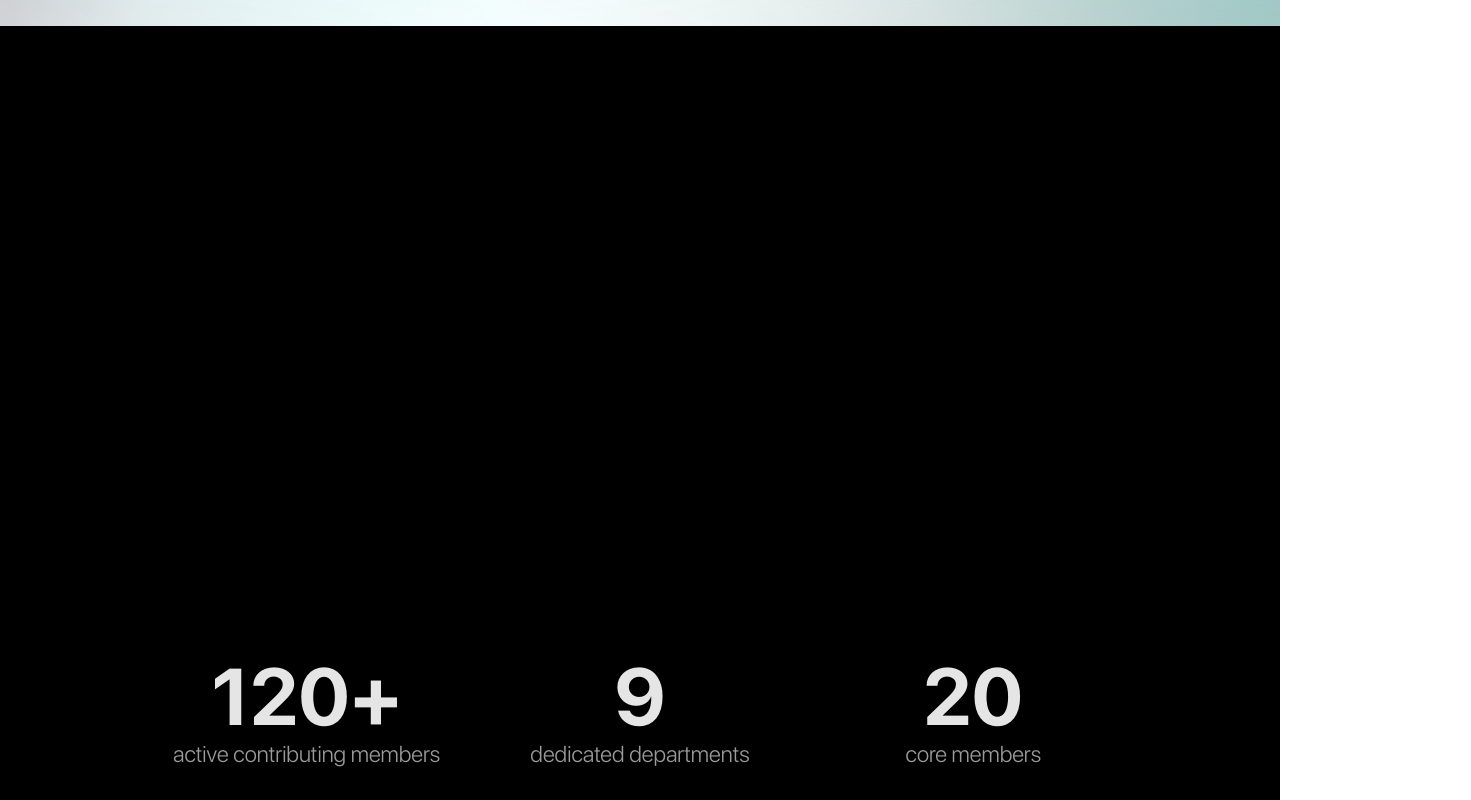
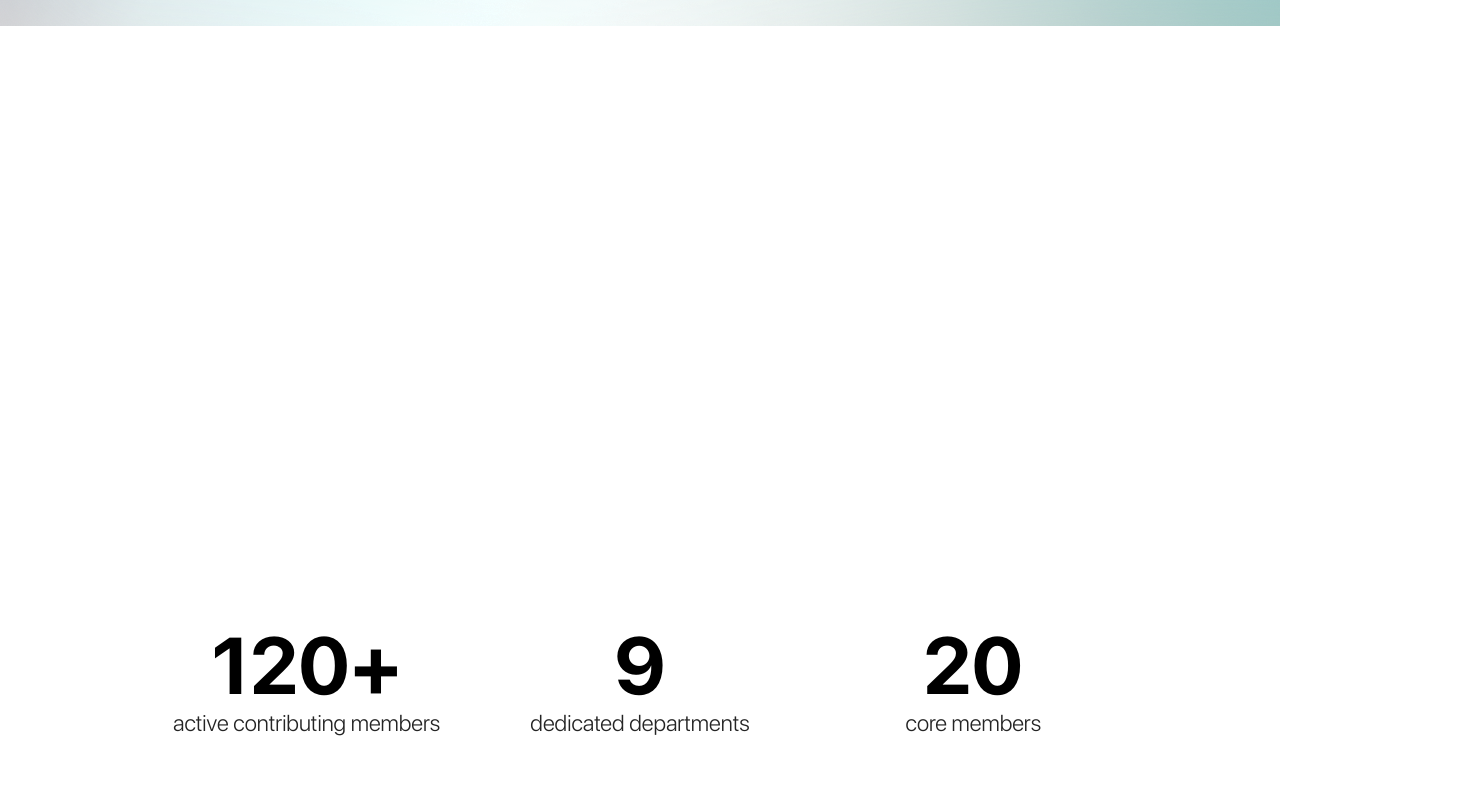
Before and after one commit to JazzBlaze/mic_webs, a React (Create React App) app: page / in a window 1280 px wide. Shown: the part 720-1520 px from the top of the page, 1471 px wide, since content can reach past the window. Built offline with nearby package versions, Linux system fonts and the light colour scheme.

Commit message:
updated intro and stats block.

```diff
--- a/src/components/Intro.css
+++ b/src/components/Intro.css
@@ -1,5 +1,5 @@
 .intro {
-  background-color: rgb(0, 0, 0);
+  background-color: rgb(255, 255, 255);
   padding-left: 20px;
   padding-right: 20px;
   padding-top: 100px;
@@ -16,38 +16,53 @@
   grid-template-areas:
     "intro-h1 intro-img"
     "intro-desc intro-desc";
+  justify-items: center;
 }
 
 .intro-h1 {
   grid-area: intro-h1;
-  color: rgb(229, 229, 229);
-  margin-top: 50px;
-  margin-left: 20px;
+  color: black;
+  margin-top: 10px;
+  margin-left: 50px;
 }
 
 .intro-img {
   grid-area: intro-img;
-  scale: 1.5;
   margin-left: 50px;
+  width: 30.0rem;
+  height: 29.05rem;
 }
 .intro-desc {
   grid-area: intro-desc;
-  color: rgb(155, 155, 155);
+  color: rgb(36, 36, 36);
   text-align: center;
   margin-left: 150px;
   margin-right: 150px;
   margin-top: 50px;
 }
-@media screen and (max-width: 900px) {
+@media screen and (max-width: 1016px) {
   .intro-img {
-    margin-left: 0;
+    margin-left: 50px;
+    width: 25.0rem;
+    height: 24.208rem;
+
   }
   .intro-h1 {
+    margin-top: 20px;
     margin-left: 60px;
   }
 }
 
-@media screen and (max-width: 560px) {
+
+@media screen and (max-width: 784px) {
+  .intro-h1 {
+    margin-top: 0px;
+    margin-left: 60px;
+  }
+
+}
+
+@media screen and (max-width: 700px) {
   .intro-container {
     display: grid;
     grid-template-columns: 1fr;
@@ -63,17 +78,18 @@
   .intro-h1 {
     margin-top: 20px;
     margin-left: 20px;
+    text-align: center;
+    padding-bottom: 60px;
   }
 
   .intro-desc {
     text-align: center;
     margin-left: 25px;
     margin-right: 25px;
-    margin-top: 20px;
+    margin-top: 40px;
   }
 
   .intro-img {
-    scale: 1;
     margin-left: 0px;
   }
 }
--- a/src/components/Intro.jsx
+++ b/src/components/Intro.jsx
@@ -1,5 +1,5 @@
 import './Intro.css';
-import emoji from '../images/emoji.gif';
+import emoji from '../images/emoji.png';
 function Intro () {
     return(
         <>
--- a/src/components/Stats.css
+++ b/src/components/Stats.css
@@ -1,9 +1,9 @@
 .stats {
-  background-color: black;
+  background-color: white;
   padding-left: 20px;
   padding-right: 20px;
   padding-top: 50px;
-  padding-bottom: 100px;
+  padding-bottom: 50px;
 }
 .stats-container {
   max-width: 1000px;
@@ -16,14 +16,14 @@
   text-align: center;
 }
 .stats-comp_h1 {
-  color: rgb(229, 229, 229);
+  color: black;
   font-family: "Bold", sans-serif;
   font-size: 8rem;
   line-height: 1;
 }
 
 .stats-comp > p {
-  color: rgb(155, 155, 155);
+  color: rgb(36, 36, 36);
   font-size: 2.3rem;
 }
 
```
Also changed, not shown: src/images/emoji.gif (deleted), src/images/emoji.png (added).
